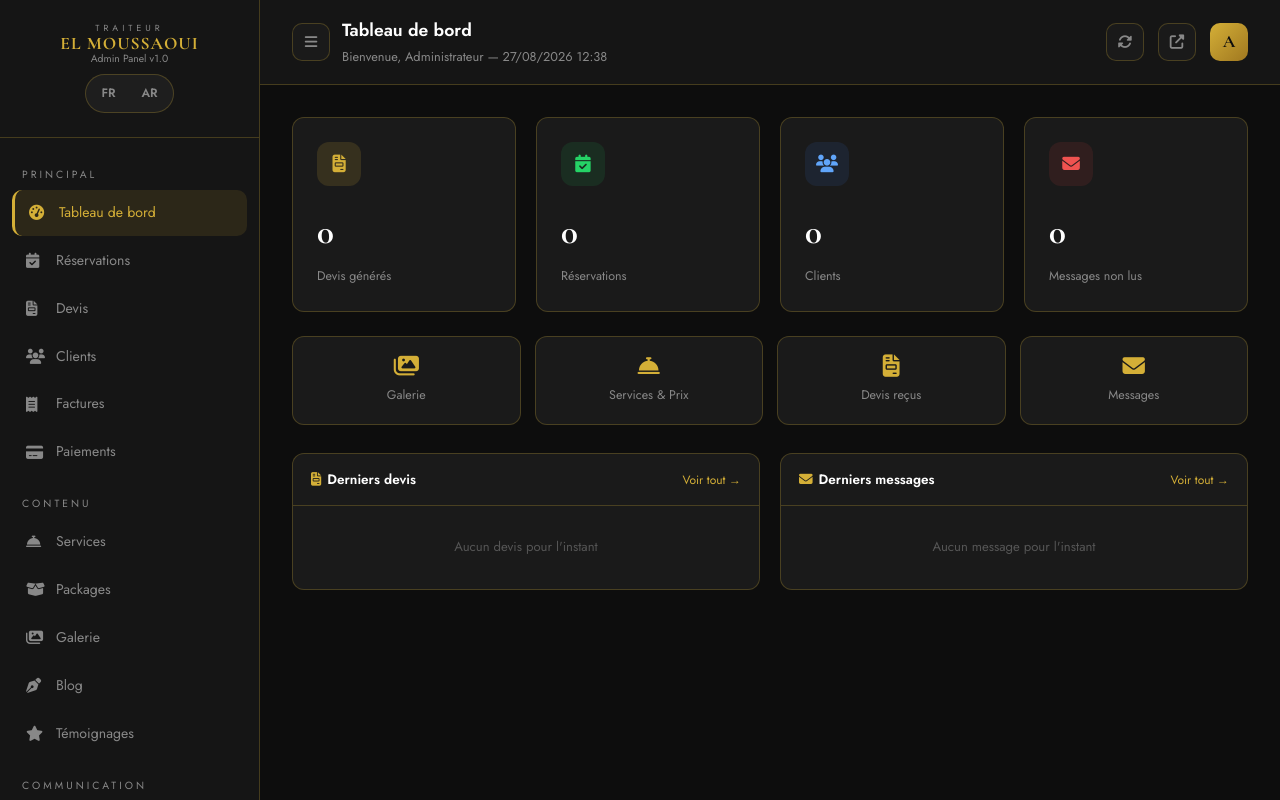
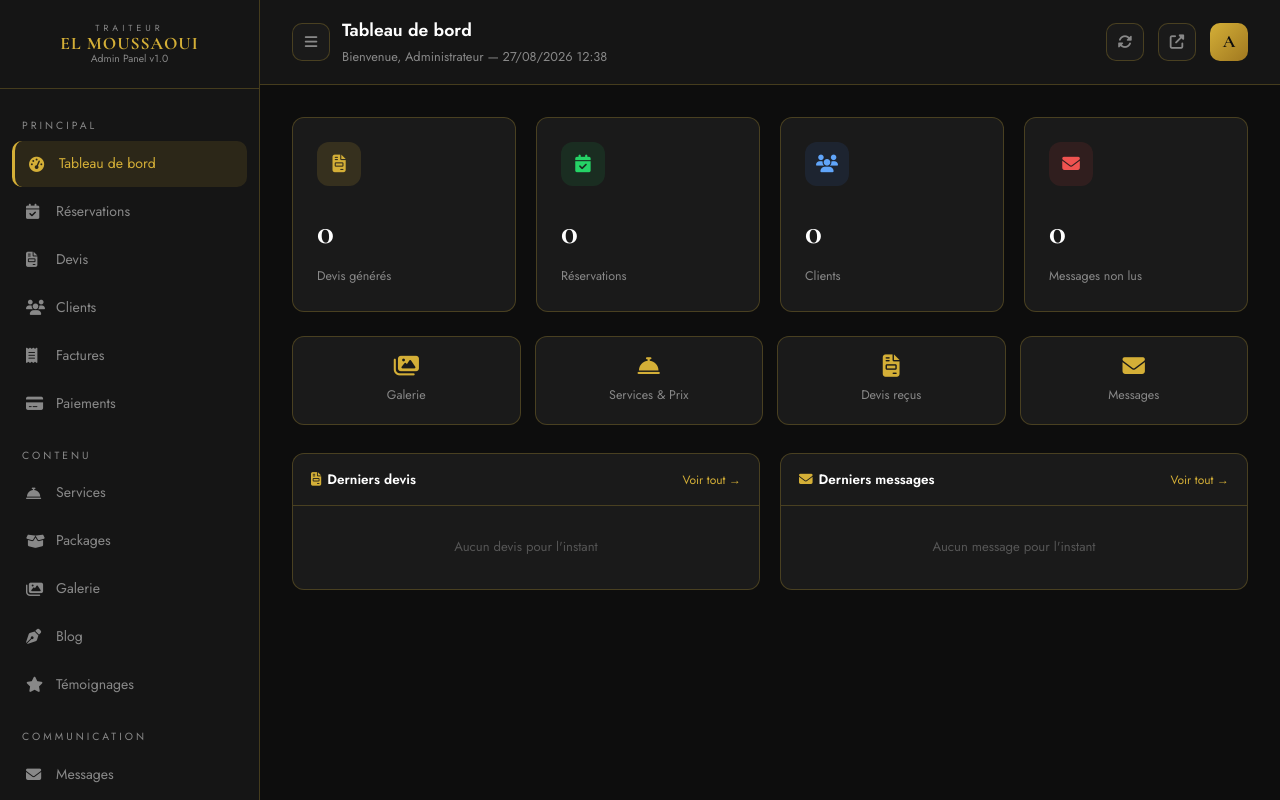
Before and after one commit to itsimrane/traiteur-elmoussaoui, a PHP site: page /Traiteur_Elmoussaoui/admin/dashboard.php in a window 1280 px wide. Run offline with PHP 8.4, Linux system fonts and the light colour scheme; the visitor is signed in with stand-in values (Sample User, id 1); data comes from the database, SQL or seed files in the repository; data that the repository does not hold is empty.

Commit message:
suppression traduction admin

```diff
--- a/includes/admin-sidebar.php
+++ b/includes/admin-sidebar.php
@@ -17,14 +17,7 @@ $adminEmail = $_SESSION['admin_email'] ?? 'admin@traiteur-elmoussaoui.ma';
     <div class="logo-text" style="display:flex;flex-direction:column;align-items:center">
       <span style="font-size:.55rem;letter-spacing:4px;color:var(--text-muted)">TRAITEUR</span>
       <span class="logo-name" style="font-size:1.1rem">EL MOUSSAOUI</span>
-      <span style="font-size:.65rem;color:var(--text-muted)" data-fr="Admin Panel v1.0" data-ar="لوحة الإدارة">Admin Panel v1.0</span>
-    </div>
-    <!-- Bouton langue intégré sous le logo -->
-    <div style="display:flex;justify-content:center;margin-top:10px">
-      <div class="lang-switch admin-lang-switch">
-        <span class="lang-option" data-lang="fr">FR</span>
-        <span class="lang-option" data-lang="ar">AR</span>
-      </div>
+      <span style="font-size:.65rem;color:var(--text-muted)">Admin Panel v1.0</span>
     </div>
   </div>
 
```
Also changed, not shown: js/admin-lang.js (+4 -5 lines).
